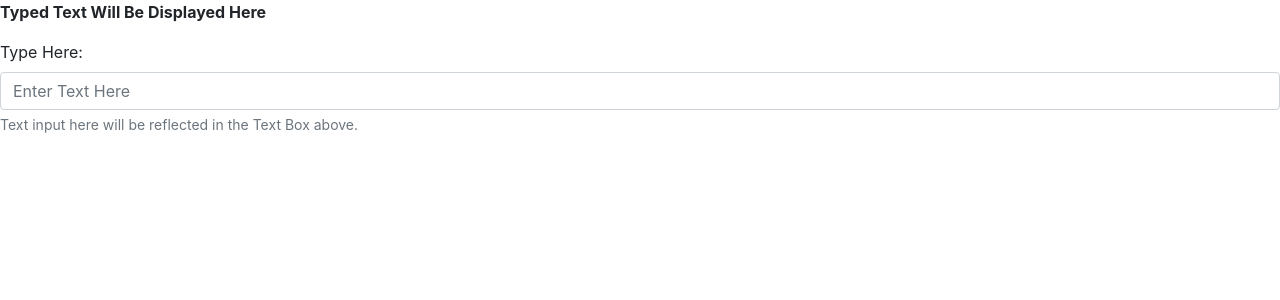
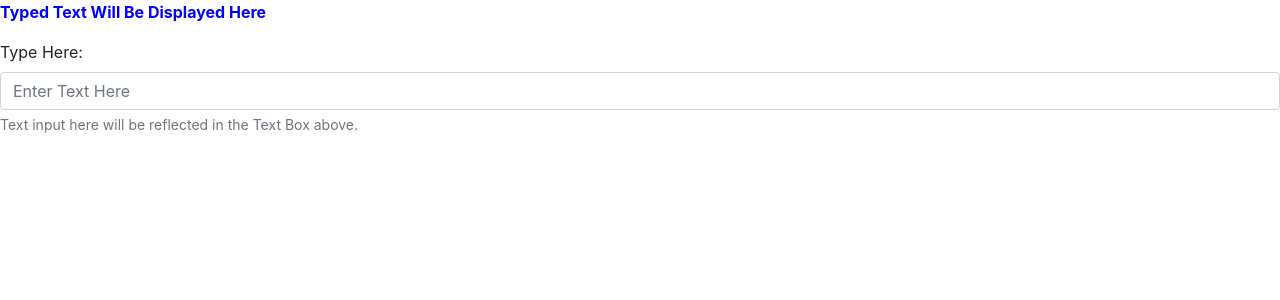
Before and after one commit to g00nd0/textInputBox, a React (Create React App) app in the folder client-react/: page / in a window 1280 px wide. Shown: the top 300 px of the page. Built offline with nearby package versions, Linux system fonts and the light colour scheme.

Commit message:
Render text output with color changes

```diff
--- a/client-react/src/components/textDisplay/TextOutput.js
+++ b/client-react/src/components/textDisplay/TextOutput.js
@@ -1,12 +1,40 @@
 import React from "react";
 
-// const inputText = "Typed Text Will Be Displayed Here";
+const TextOutput = ({ text, defaultText }) => {
+  const renderDefaultText = (inputText) => {
+    return (
+      <p>
+        <b>{inputText}</b>
+      </p>
+    );
+  };
 
-const TextOutput = ({ text, defaultText }) => {
-  return (
-    <p>
-      <b>{text === "" ? defaultText : text}</b>
-    </p>
-  );
+  const renderText = (inputText) => {
+    let textColor;
+    switch (true) {
+      case inputText.length < 4:
+        textColor = "red";
+        break;
+      case inputText.length >= 4 && inputText.length < 8:
+        textColor = "yellow";
+        break;
+      case inputText.length >= 8 && inputText.length < 13:
+        textColor = "black";
+        break;
+      case inputText.length >= 13 && inputText.length < 16:
+        textColor = "green";
+        break;
+      default:
+        textColor = "blue";
+    }
+
+    return (
+      <p style={{ color: textColor }}>
+        <b>{inputText}</b>
+      </p>
+    );
+  };
+
+  return <>{text === "" ? renderDefaultText(defaultText) : renderText(text)}</>;
 };
 export default TextOutput;
```
